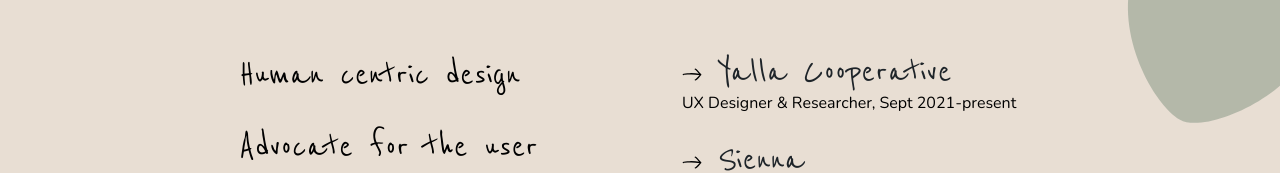
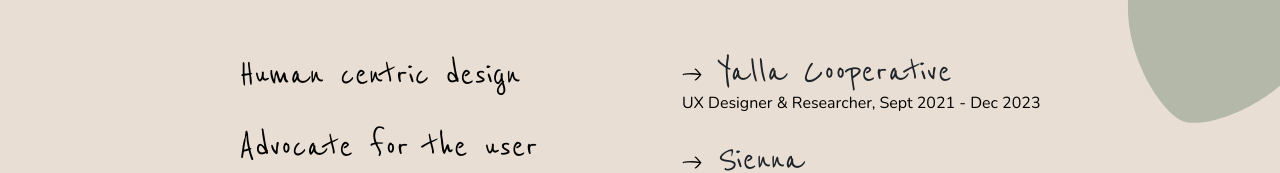
Before and after one commit to bethanyios/portfolio24, a React (Create React App) app: page / in a window 1280 px wide. Shown: the part 257-430 px from the top of the page. Built offline with nearby package versions, Linux system fonts and the light colour scheme.

Commit message:
Adjust dates

```diff
--- a/src/pages/home.js
+++ b/src/pages/home.js
@@ -40,7 +40,7 @@
           </div>
           <div className="experience-container">
               <p className="experience">
-              <a href="https://www.yallacooperative.com/" target="_blank" rel="noreferrer" className="exp-title"> <img src={arrow} className="arrow" alt="link"/>Yalla Cooperative<br/></a> UX Designer & Researcher, Sept 2021-present</p>
+              <a href="https://www.yallacooperative.com/" target="_blank" rel="noreferrer" className="exp-title"> <img src={arrow} className="arrow" alt="link"/>Yalla Cooperative<br/></a> UX Designer & Researcher, Sept 2021 - Dec 2023</p>
               <p className="experience">
               <a href="https://sienna-website.vercel.app/" target="_blank" rel="noreferrer" className="exp-title"> <img src={arrow} className="arrow" alt="link"/>Sienna<br/></a> Co-founder: UX Designer & Developer, Mar 2020 - Aug 2021</p>
               <p className="experience">
--- a/src/pages/projects.js
+++ b/src/pages/projects.js
@@ -24,7 +24,7 @@ const Projects = () => {
 </div>
     <div className="content-column">
     <h1>Shannon Trust & The Ministry of Justice. </h1>
-    <strong><p>UX Designer & Researcher, App Development (2021 - present) & Website Development (2022)</p></strong>
+    <strong><p>UX Designer & Researcher, App Development (2021 - 2023) & Website Development (2023)</p></strong>
     <a href="https://www.shannontrust.org.uk/" target="_blank" rel="noreferrer">shannontrust.org.uk/</a>
     <p>Shannon Trust has been running a reading intervention program in prisons for over 20 years,
       utilising physical books and peer learning. </p>
@@ -55,7 +55,7 @@ const Projects = () => {
         opportunity to develop management skills. I used Github to manage the full website redevelopment and continued to design the user experience in collaboration with my cross-functional team.</p>
 
     <h1> The Scouts Association. </h1>
-    <strong><p>UX Designer, Web App Development (2022 - present)</p></strong>
+    <strong><p>UX Designer, Web App Development (2022 - 2023)</p></strong>
     <a href="https://digitalskills.scouts.org.uk/" target="_blank" rel="noreferrer">digitalskills.scouts.org.uk/</a>
     <p> The Scouts Association recognised the need to enhance the digital skills of their volunteers.</p>
     <p> The Digital Skills tool serves as a platform to access learning content. It evolved through the
```
